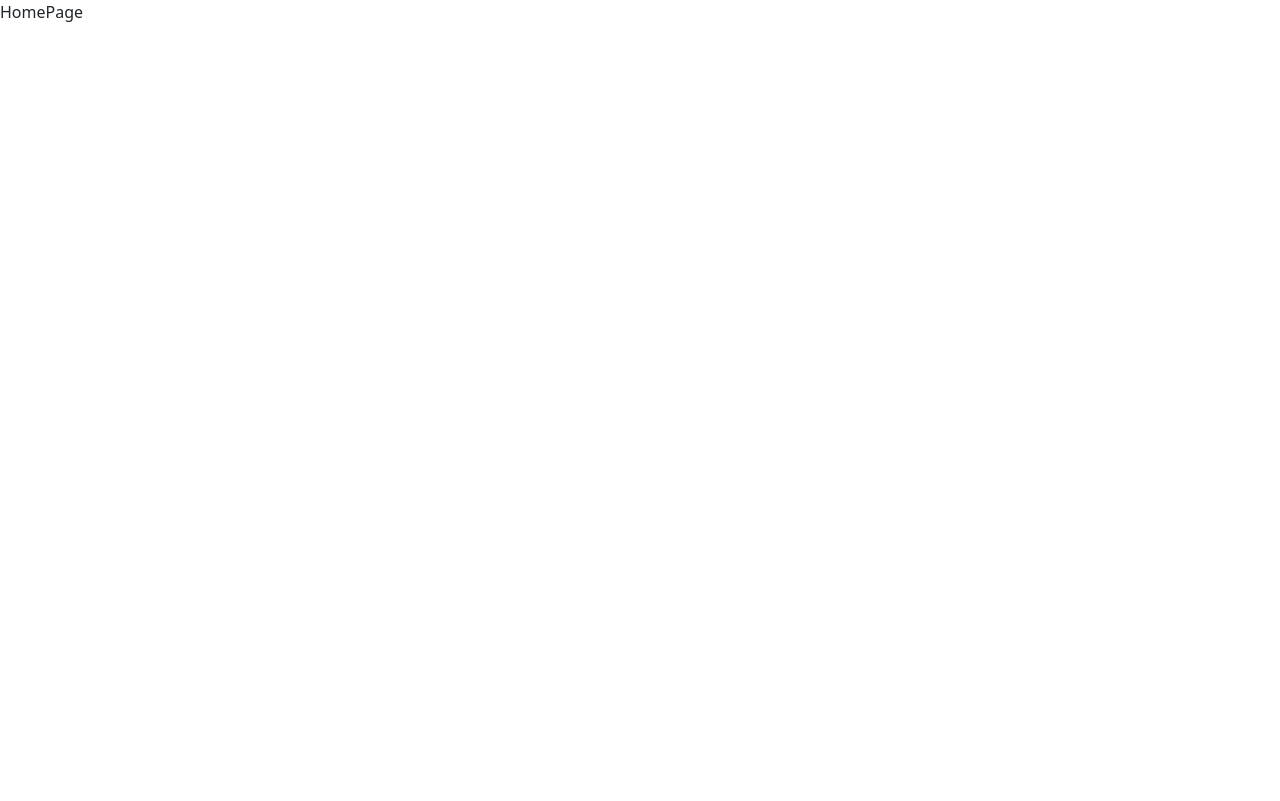
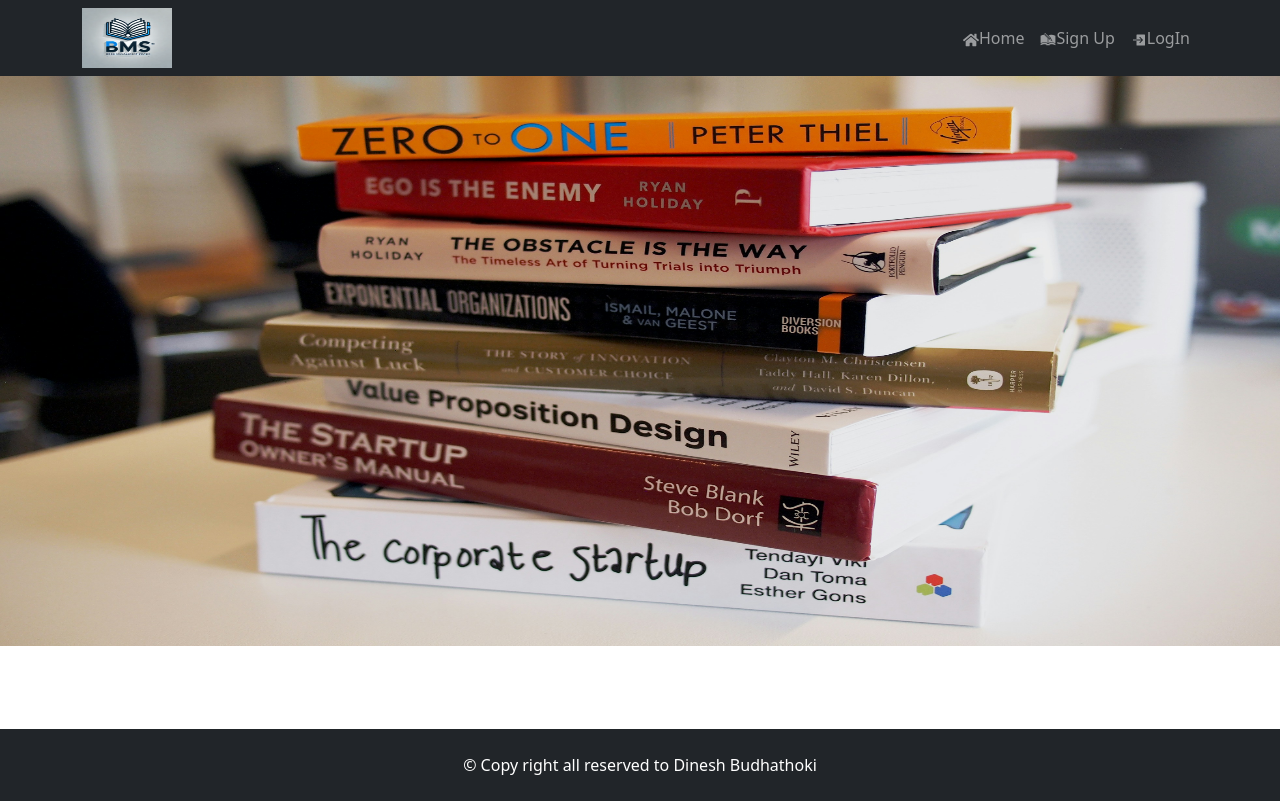
Before and after one commit to budhathokidinesh/BMS-FrontEnd, a React (Vite) app: page / in a window 1280 px wide. Built offline with nearby package versions, Linux system fonts and the light colour scheme.

Commit message:
Default Layout is finished

```diff
--- a/src/App.css
+++ b/src/App.css
@@ -0,0 +1,3 @@
+.main {
+  height: 81.6vh;
+}
--- /dev/null
+++ b/src/components/layouts/DefaultLayouts.jsx
@@ -0,0 +1,20 @@
+import React from "react";
+import { Header } from "./Header";
+import Footer from "./Footer";
+import { Outlet } from "react-router-dom";
+
+export const DefaultLayouts = () => {
+  return (
+    <div>
+      {/* Header  */}
+      <Header />
+      {/* Main body  */}
+      <main className="main">
+        <Outlet />
+      </main>
+
+      {/* Footer  */}
+      <Footer />
+    </div>
+  );
+};
--- /dev/null
+++ b/src/components/layouts/Footer.jsx
@@ -0,0 +1,11 @@
+import React from "react";
+
+const Footer = () => {
+  return (
+    <div className="bg-dark text-white p-4 text-center">
+      &copy; Copy right all reserved to Dinesh Budhathoki
+    </div>
+  );
+};
+
+export default Footer;
--- /dev/null
+++ b/src/components/layouts/Header.jsx
@@ -0,0 +1,37 @@
+import Container from "react-bootstrap/Container";
+import Nav from "react-bootstrap/Nav";
+import Navbar from "react-bootstrap/Navbar";
+import { Link } from "react-router-dom";
+import logo from "../../assets/BMS.webp";
+import { FaHome } from "react-icons/fa";
+import { IoLogInSharp } from "react-icons/io5";
+import { GiArchiveRegister } from "react-icons/gi";
+
+export const Header = () => {
+  return (
+    <Navbar expand="md" className="bg-dark" variant="dark">
+      <Container>
+        <Link to="/">
+          <img src={logo} width="90px" height="60px" alt="" />
+        </Link>
+        <Navbar.Toggle aria-controls="basic-navbar-nav" />
+        <Navbar.Collapse id="basic-navbar-nav">
+          <Nav className="ms-auto">
+            <Link className="nav-link" to="/">
+              <FaHome />
+              Home
+            </Link>
+            <Link className="nav-link" to="/signup">
+              <GiArchiveRegister />
+              Sign Up
+            </Link>
+            <Link className="nav-link" to="/login">
+              <IoLogInSharp />
+              LogIn
+            </Link>
+          </Nav>
+        </Navbar.Collapse>
+      </Container>
+    </Navbar>
+  );
+};
--- a/src/pages/home/HomePage.jsx
+++ b/src/pages/home/HomePage.jsx
@@ -1,7 +1,12 @@
 import React from "react";
+import back from "../../assets/BMS.jpg";
 
 const HomePage = () => {
-  return <div>HomePage</div>;
+  return (
+    <div>
+      <img src={back} alt="" width="100%" height="570px" />
+    </div>
+  );
 };
 
 export default HomePage;
--- a/src/pages/index.js
+++ b/src/pages/index.js
@@ -1,2 +1,6 @@
+//this is for the public pages. Easy for import for another components
 export { default as HomePage } from "./home/HomePage";
 export { default as DashboardPage } from "./dashboard/DashboardPage";
+export { default as SignUpPage } from "./auth/SignUpPage";
+export { default as SignInPage } from "./auth/SignInPage";
+export { default as ForgotPasswordPage } from "./auth/ForgotPassword";
--- a/src/routes/AppRoutes.jsx
+++ b/src/routes/AppRoutes.jsx
@@ -1,12 +1,24 @@
 import React from "react";
-import { HomePage, DashboardPage } from "../pages/index";
+import {
+  HomePage,
+  DashboardPage,
+  SignUpPage,
+  SignInPage,
+  ForgotPasswordPage,
+} from "../pages/index";
 import { Routes, Route } from "react-router-dom";
+import { DefaultLayouts } from "../components/layouts/DefaultLayouts";
 
 const AppRoutes = () => {
   return (
     <Routes>
       {/* public pages  */}
-      <Route path="/" element={<HomePage />} />
+      <Route path="/" element={<DefaultLayouts />}>
+        <Route index element={<HomePage />} />
+        <Route path="signup" element={<SignUpPage />} />
+        <Route path="login" element={<SignInPage />} />
+        <Route path="forgot-password" element={<ForgotPasswordPage />} />
+      </Route>
 
       {/* private pages  */}
       <Route path="/user" element={<DashboardPage />} />
```
Also changed, not shown: src/assets/BMS.jpg (added), src/assets/BMS.webp (added).
